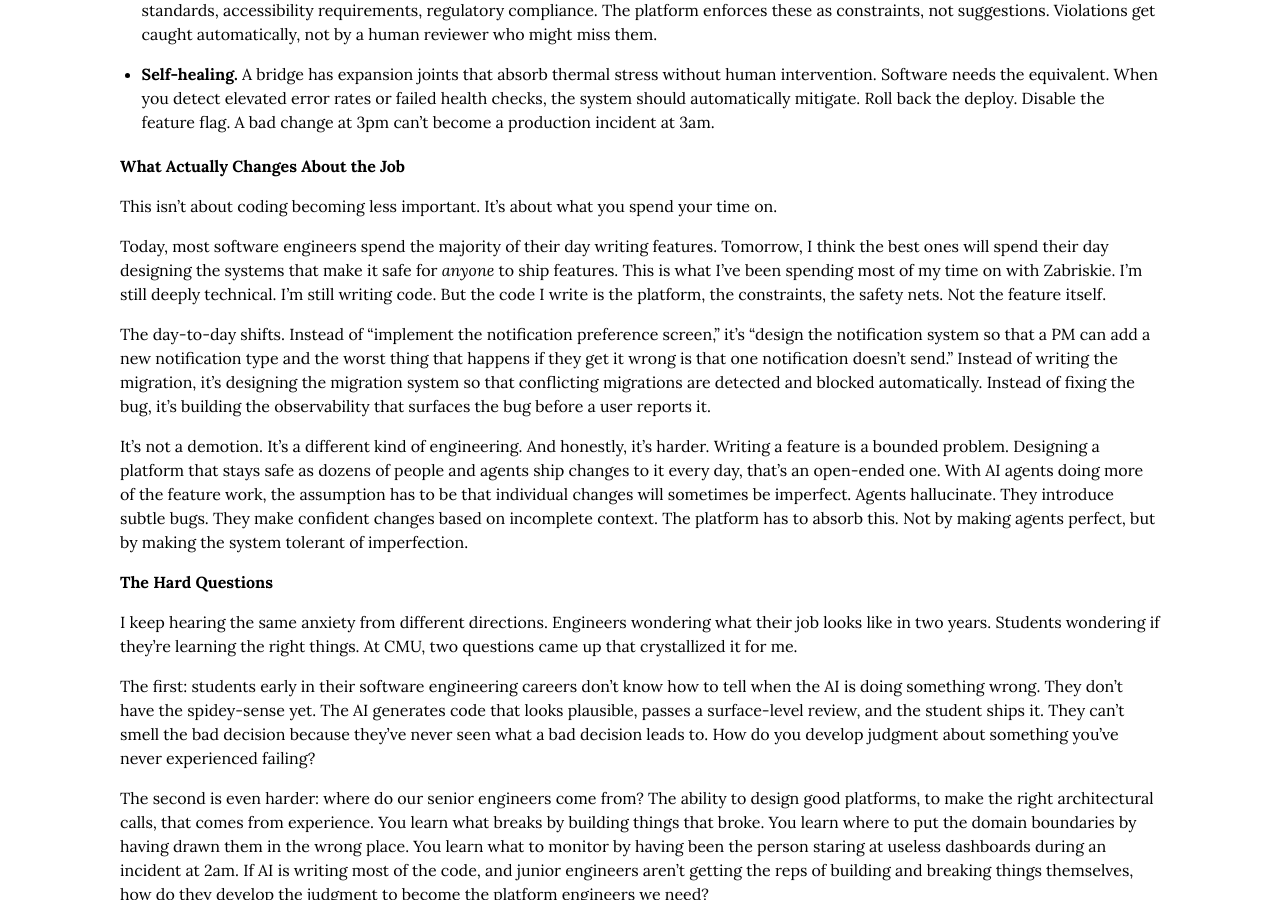
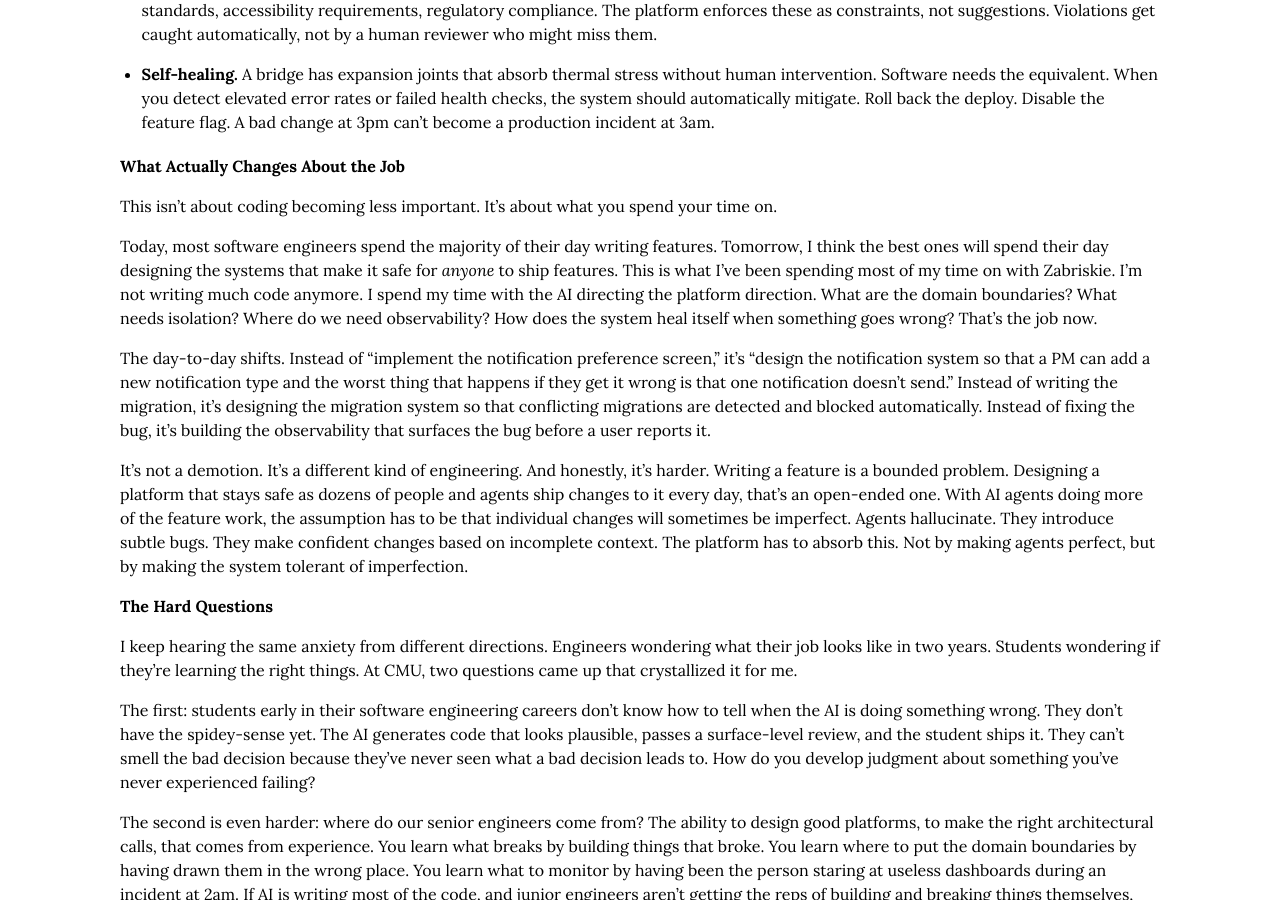
Before and after one commit to cmeiklejohn/cmeiklejohn.github.io, a Jekyll site: the page built from _posts/2026-04-01-software-engineering-is-becoming-civil-engineering.markdown, in a window 1280 px wide and 900 px high, scrolled down 1298 px. Built offline with Jekyll 4.4.1, drawn with Linux system fonts in a browser that asks for light colours; some web fonts are replaced.

Commit message:
Fix: not writing code, directing platform direction with AI
https://claude.ai/code/session_018mjBVoMgWwm8eLhnnMXsGy

```diff
--- a/_posts/2026-04-01-software-engineering-is-becoming-civil-engineering.markdown
+++ b/_posts/2026-04-01-software-engineering-is-becoming-civil-engineering.markdown
@@ -48,7 +48,7 @@ Every one of these has a software analog, and together they paint a picture of w
 
 This isn't about coding becoming less important. It's about what you spend your time on.
 
-Today, most software engineers spend the majority of their day writing features. Tomorrow, I think the best ones will spend their day designing the systems that make it safe for *anyone* to ship features. This is what I've been spending most of my time on with Zabriskie. I'm still deeply technical. I'm still writing code. But the code I write is the platform, the constraints, the safety nets. Not the feature itself.
+Today, most software engineers spend the majority of their day writing features. Tomorrow, I think the best ones will spend their day designing the systems that make it safe for *anyone* to ship features. This is what I've been spending most of my time on with Zabriskie. I'm not writing much code anymore. I spend my time with the AI directing the platform direction. What are the domain boundaries? What needs isolation? Where do we need observability? How does the system heal itself when something goes wrong? That's the job now.
 
 The day-to-day shifts. Instead of "implement the notification preference screen," it's "design the notification system so that a PM can add a new notification type and the worst thing that happens if they get it wrong is that one notification doesn't send." Instead of writing the migration, it's designing the migration system so that conflicting migrations are detected and blocked automatically. Instead of fixing the bug, it's building the observability that surfaces the bug before a user reports it.
 
```
